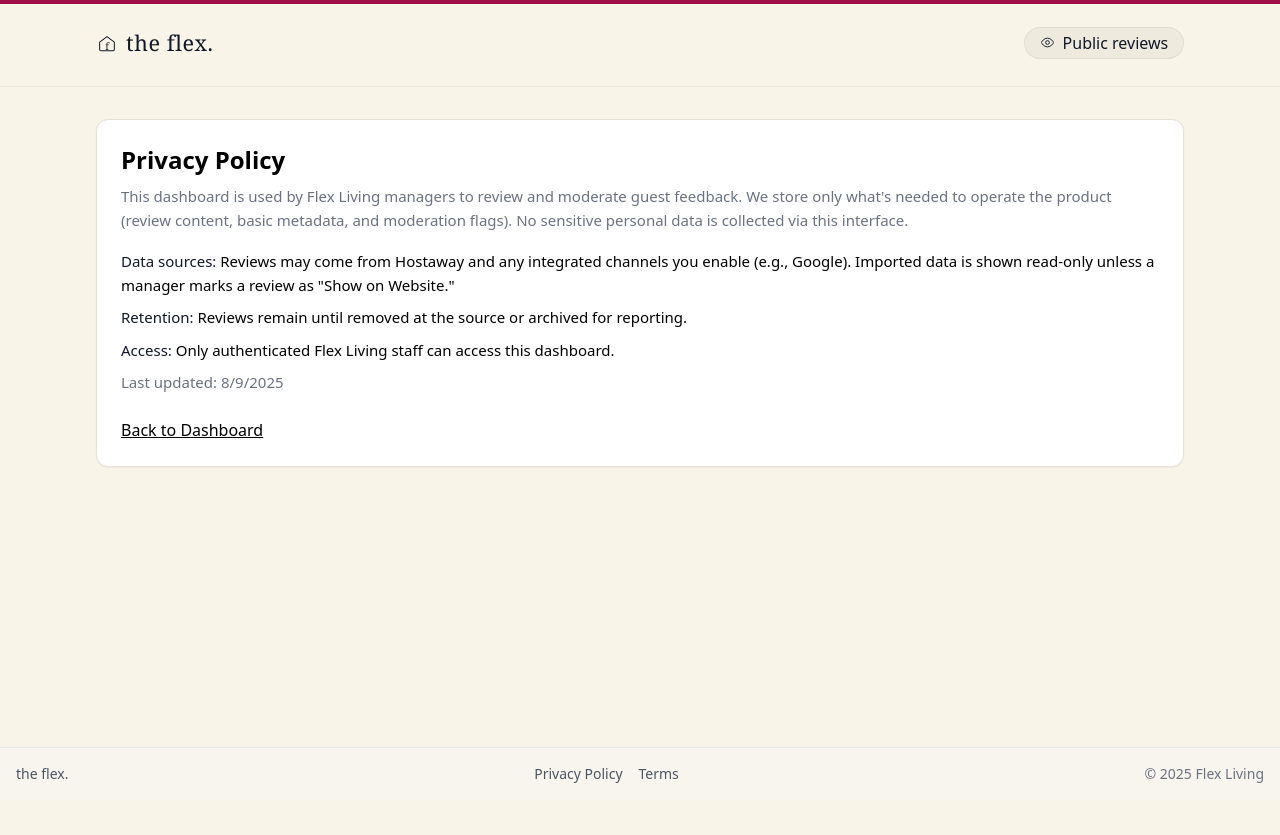
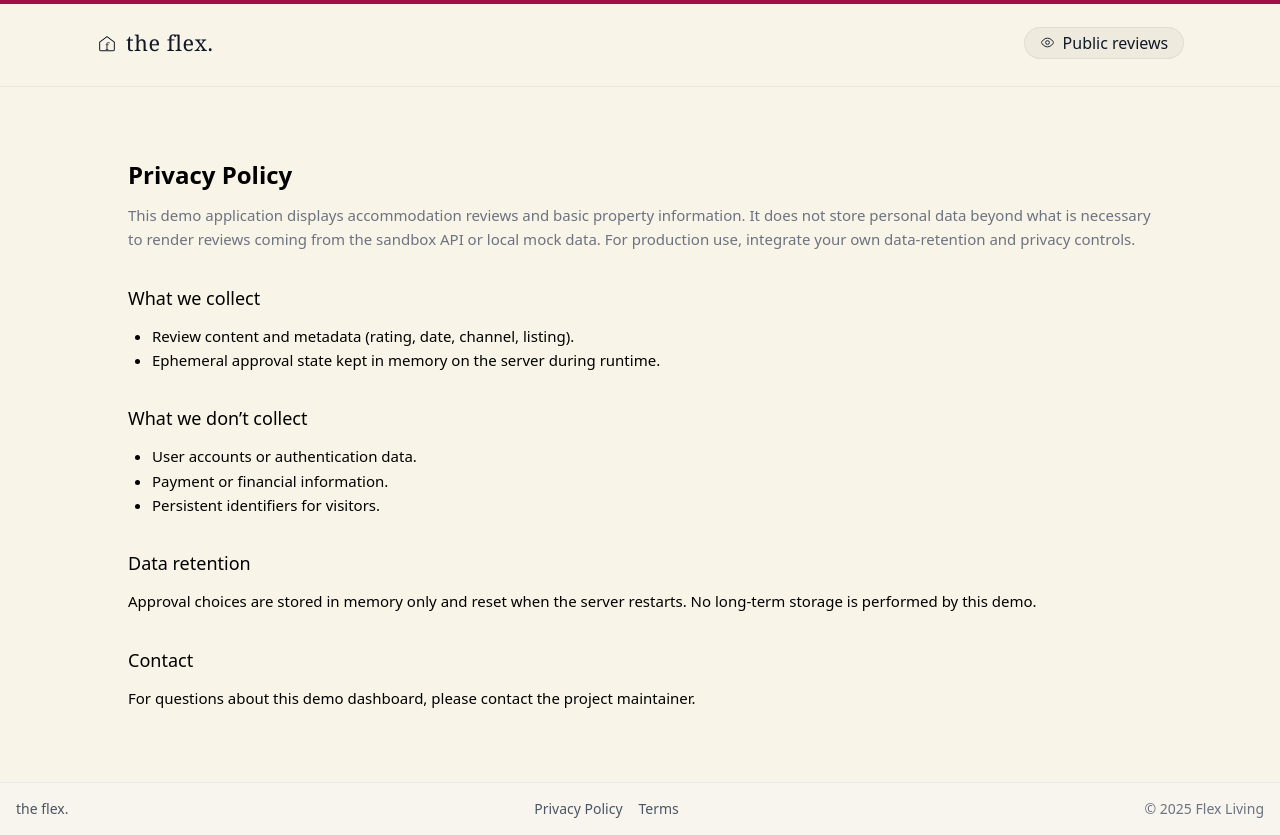
Before and after one commit to yaserselvam/flex-living-reviews-dashboard, a Next.js app: page /privacy in a window 1280 px wide. Before the commit the page ends 800 px from the top, so only its background shows below. Built offline with nearby package versions, Linux system fonts and the light colour scheme.

Commit message:
Initial commit: Flex Living Reviews Dashboard

```diff
--- a/app/privacy/page.tsx
+++ b/app/privacy/page.tsx
@@ -1,45 +1,44 @@
-import Link from "next/link";
-import type { Metadata } from "next";
+export const metadata = {
+  title: "Privacy Policy • Flex Living Reviews Dashboard",
+  description: "Privacy policy for the Flex Living Reviews Dashboard demo app.",
+};
 
-export const metadata: Metadata = {
-  title: "Privacy Policy · Flex Living Reviews",
-  description: "How we handle data in the Flex Living reviews dashboard.",
-};
+export const dynamic = "force-static"; // allow static prerender
 
 export default function PrivacyPage() {
   return (
-    <div className="stack-lg">
-      <section className="card p-6">
-        <h1 className="text-2xl font-semibold">Privacy Policy</h1>
-        <p className="mt-2 text-muted">
-          This dashboard is used by Flex Living managers to review and moderate guest feedback.
-          We store only what's needed to operate the product (review content, basic metadata,
-          and moderation flags). No sensitive personal data is collected via this interface.
-        </p>
+    <div className="container py-10">
+      <h1 className="text-2xl font-semibold">Privacy Policy</h1>
+      <p className="mt-3 text-[15px] leading-relaxed text-muted">
+        This demo application displays accommodation reviews and basic property information.
+        It does not store personal data beyond what is necessary to render reviews coming from
+        the sandbox API or local mock data. For production use, integrate your own data-retention
+        and privacy controls.
+      </p>
 
-        <div className="mt-4 space-y-2 text-[15px] leading-relaxed">
-          <p>
-            <span className="text-strong">Data sources:</span> Reviews may come from
-            Hostaway and any integrated channels you enable (e.g., Google). Imported
-            data is shown read-only unless a manager marks a review as "Show on Website."
-          </p>
-          <p>
-            <span className="text-strong">Retention:</span> Reviews remain until removed
-            at the source or archived for reporting.
-          </p>
-          <p>
-            <span className="text-strong">Access:</span> Only authenticated Flex Living staff
-            can access this dashboard.
-          </p>
-          <p className="text-muted text-sm">
-            Last updated: {new Date().toLocaleDateString()}
-          </p>
-        </div>
+      <h2 className="mt-8 text-lg font-medium">What we collect</h2>
+      <ul className="mt-3 list-disc pl-6 text-[15px] leading-relaxed">
+        <li>Review content and metadata (rating, date, channel, listing).</li>
+        <li>Ephemeral approval state kept in memory on the server during runtime.</li>
+      </ul>
 
-        <div className="mt-6">
-          <Link href="/" className="underline">Back to Dashboard</Link>
-        </div>
-      </section>
+      <h2 className="mt-8 text-lg font-medium">What we don’t collect</h2>
+      <ul className="mt-3 list-disc pl-6 text-[15px] leading-relaxed">
+        <li>User accounts or authentication data.</li>
+        <li>Payment or financial information.</li>
+        <li>Persistent identifiers for visitors.</li>
+      </ul>
+
+      <h2 className="mt-8 text-lg font-medium">Data retention</h2>
+      <p className="mt-3 text-[15px] leading-relaxed">
+        Approval choices are stored in memory only and reset when the server restarts.
+        No long-term storage is performed by this demo.
+      </p>
+
+      <h2 className="mt-8 text-lg font-medium">Contact</h2>
+      <p className="mt-3 text-[15px] leading-relaxed">
+        For questions about this demo dashboard, please contact the project maintainer.
+      </p>
     </div>
   );
 }
--- a/app/terms/page.tsx
+++ b/app/terms/page.tsx
@@ -1,3 +1,4 @@
+export const dynamic = "force-dynamic";
 import Link from "next/link";
 import type { Metadata } from "next";
 
```
